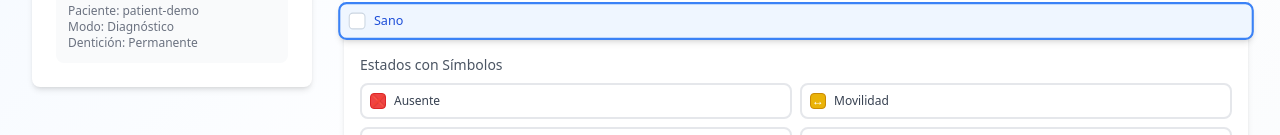
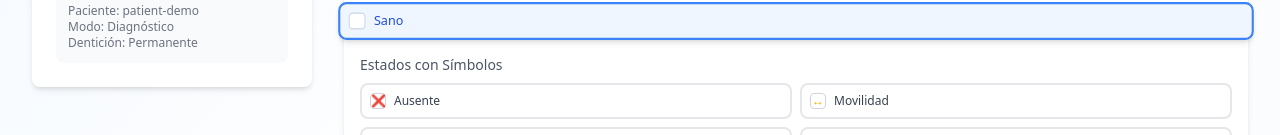
Before and after one commit to chavezito89/Odontograma_final, a React (Vite) app: page / in a window 1280 px wide. Shown: the part 663-798 px from the top of the page. Built offline with nearby package versions, Linux system fonts and the light colour scheme.

Commit message:
Refactor: Remove background from symbol states
- Updated `src/components/odontogram/StateSelector.tsx` to remove background colors from symbol state buttons, using the symbol's color instead.
- Modified `src/components/odontogram/ToothComponent.tsx` to ensure tooth numbers are always visible.

```diff
--- a/src/components/odontogram/StateSelector.tsx
+++ b/src/components/odontogram/StateSelector.tsx
@@ -31,6 +31,19 @@ const StateSelector: React.FC = () => {
     'carilla'
   ];
 
+  // Obtener color del símbolo
+  const getSymbolColor = (state: ToothState): string => {
+    const config = TOOTH_STATE_COLORS[state];
+    const colorMap: Record<string, string> = {
+      'bg-red-500': '#ef4444',
+      'bg-yellow-500': '#eab308',
+      'bg-blue-500': '#3b82f6',
+      'bg-green-500': '#22c55e'
+    };
+
+    return colorMap[config.bg] || '#000000';
+  };
+
   const renderStateButton = (state: ToothState) => {
     const config = TOOTH_STATE_COLORS[state];
     const isSelected = selectedState === state;
@@ -53,10 +66,9 @@ const StateSelector: React.FC = () => {
         <div
           className={cn(
             "w-4 h-4 rounded border flex items-center justify-center text-xs font-bold",
-            config.bg,
-            config.border,
-            hasSymbol ? "text-white" : ""
+            hasSymbol ? "border-gray-300 bg-white" : `${config.bg} ${config.border}`
           )}
+          style={hasSymbol ? { color: getSymbolColor(state) } : {}}
         >
           {hasSymbol && symbol}
         </div>
--- a/src/components/odontogram/ToothComponent.tsx
+++ b/src/components/odontogram/ToothComponent.tsx
@@ -26,6 +26,22 @@ const ToothComponent: React.FC<ToothComponentProps> = ({ toothNumber, className
   const displayNumber = getDisplayNumber(toothNumber, numberingSystem);
   const isFullToothStateSelected = isFullToothState(selectedState);
   const hasSymbol = toothData?.symbolState !== undefined;
+
+  // Obtener el color del símbolo basado en el estado
+  const getSymbolColor = (): string => {
+    if (!hasSymbol || !toothData?.symbolState) return '';
+
+    const symbolConfig = TOOTH_STATE_COLORS[toothData.symbolState];
+    // Convertir clase de Tailwind a color CSS
+    const colorMap: Record<string, string> = {
+      'bg-red-500': '#ef4444',
+      'bg-yellow-500': '#eab308',
+      'bg-blue-500': '#3b82f6',
+      'bg-green-500': '#22c55e'
+    };
+
+    return colorMap[symbolConfig.bg] || '#000000';
+  };
 
   // Manejar click en el diente completo
   const handleToothClick = (e: React.MouseEvent) => {
@@ -165,34 +181,37 @@ const ToothComponent: React.FC<ToothComponentProps> = ({ toothNumber, className
             title={areFacesInteractive ? "Cara Lingual" : undefined}
           />
 
-          {/* Cara Oclusal (centro) */}
+          {/* Cara Oclusal (centro) - SIEMPRE VISIBLE */}
           <div
             className={cn(
               "absolute top-1/2 left-1/2 transform -translate-x-1/2 -translate-y-1/2",
               "w-6 h-6 transition-colors duration-200",
               "flex items-center justify-center text-xs font-bold text-gray-800",
-              "border-2 border-gray-700 rounded-sm",
-              areFacesInteractive ? "cursor-pointer hover:brightness-90" : "cursor-default",
-              getFaceColor('oclusal')
+              "border-2 border-gray-700 rounded-sm bg-white z-10",
+              areFacesInteractive ? "cursor-pointer hover:brightness-90" : "cursor-default"
             )}
             onClick={areFacesInteractive ? (e) => handleFaceClick('oclusal', e) : undefined}
             title={areFacesInteractive ? "Cara Oclusal" : undefined}
+            style={{
+              backgroundColor: !hasSymbol ? getFaceColor('oclusal').replace('bg-', '') === 'white' ? '#ffffff' : getFaceColor('oclusal') : '#ffffff'
+            }}
           >
             {displayNumber}
           </div>
         </div>
 
-        {/* Símbolo superpuesto */}
+        {/* Símbolo superpuesto SIN FONDO */}
         {hasSymbol && toothData?.symbolState && (
           <div
             className={cn(
-              "absolute inset-0 flex items-center justify-center",
-              "text-white text-lg font-bold drop-shadow-lg pointer-events-none",
-              TOOTH_STATE_COLORS[toothData.symbolState].bg,
-              "rounded border-2",
-              TOOTH_STATE_COLORS[toothData.symbolState].border
+              "absolute top-1 right-1",
+              "flex items-center justify-center",
+              "text-lg font-bold drop-shadow-lg pointer-events-none z-20"
             )}
             title={TOOTH_STATE_COLORS[toothData.symbolState].label}
+            style={{
+              color: getSymbolColor()
+            }}
           >
             {getStateSymbol(toothData.symbolState)}
           </div>
```
